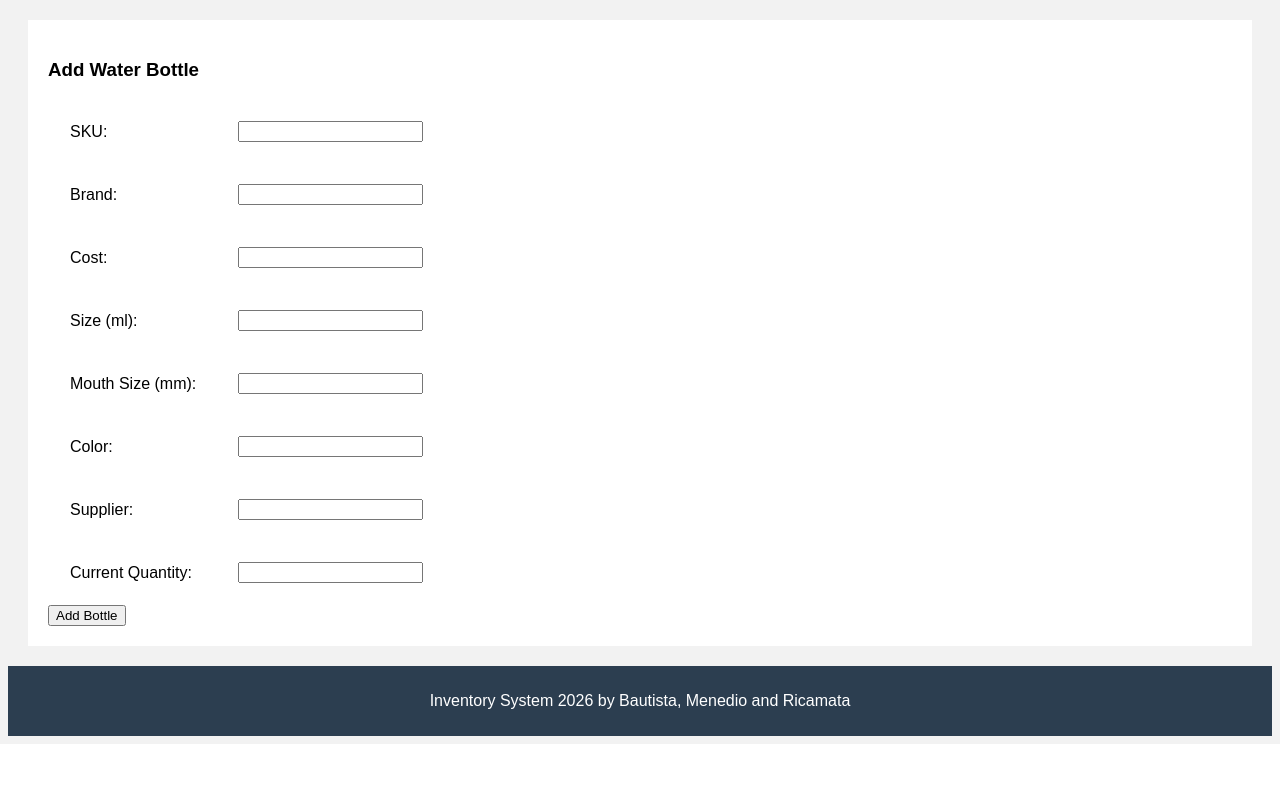
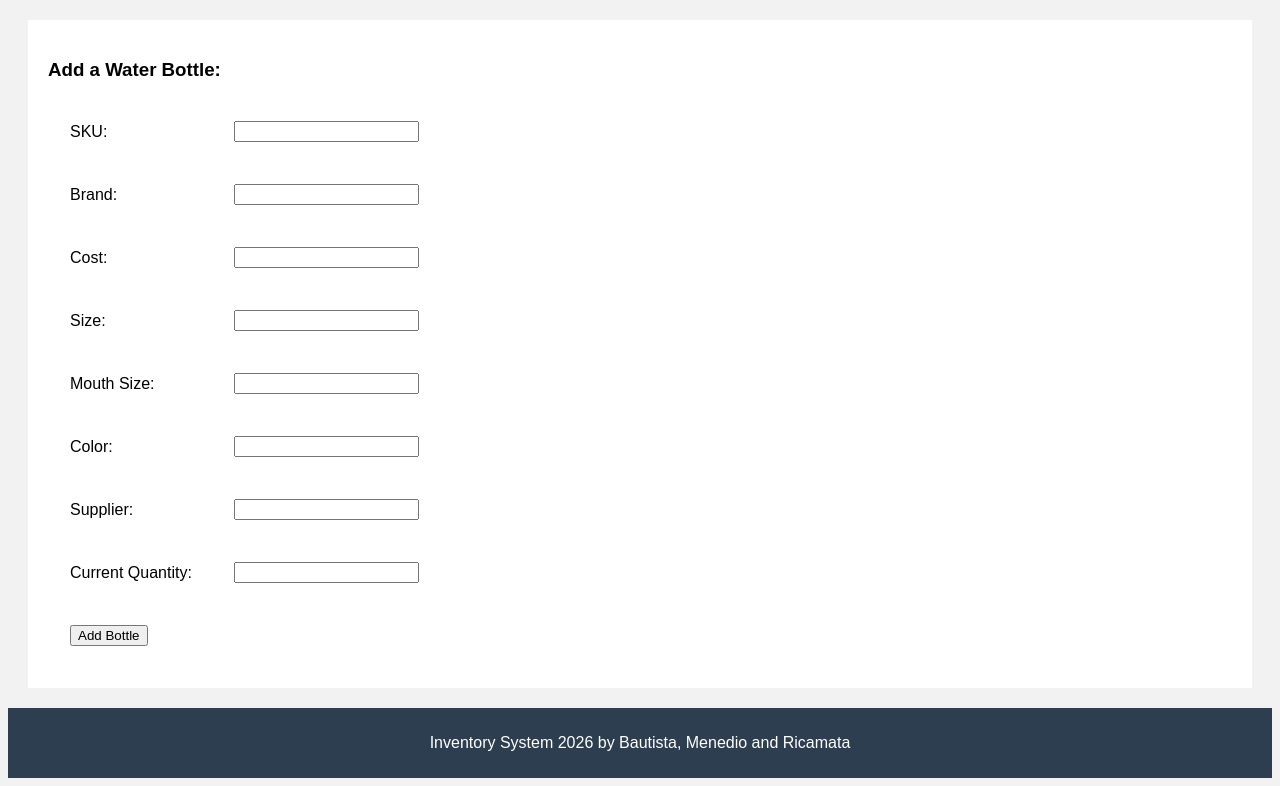
Before and after one commit to cpricamata/MOD5-EP, a Django app: template M3E-Models/MyInventoryApp/templates/MyInventoryApp/add_bottle.html in a window 1280 px wide. Shown: the part 156-942 px from the top of the page. Before the commit the page ends 900 px from the top, so only its background shows below. Run offline with Django 3.2, Linux system fonts and the light colour scheme; the template is opened without the code that fills it, so the values that code supplies are empty.

Commit message:
Reworked Add Bottles. Could add supplier textbox into the  options?

```diff
--- a/M3E-Models/MyInventoryApp/templates/MyInventoryApp/add_bottle.html
+++ b/M3E-Models/MyInventoryApp/templates/MyInventoryApp/add_bottle.html
@@ -1,43 +1,46 @@
 {% extends "MyInventoryApp/base.html" %}
 {% block content %}
-<h3>Add Water Bottle</h3>
+<h3>Add a Water Bottle: </h3>
 
 <form>
     <table cellpadding = "20">
         <tr>
-            <td><label for="sku">SKU:</label></td>
+            <td><label>SKU:</label></td>
             <td><input type="text" name="sku" min="1"></td>
         </tr>
         <tr>
-            <td><label for="brand">Brand:</label></td>
+            <td><label>Brand:</label></td>
             <td><input type="text" name="brand"></td>
         </tr>
         <tr>
-            <td><label for="cost">Cost:</label></td>
+            <td><label>Cost:</label></td>
             <td><input type="number" name="cost" step="0.01" min="0"></td>
         </tr>
         <tr>
-            <td><label for="size">Size (ml):</label></td>
-            <td><input type="number" name="size" min="0"></td>
+            <td><label>Size:</label></td>
+            <td><input type="text" name="size"></td>
         </tr>
         <tr>
-            <td><label for="mouth_size">Mouth Size (mm):</label></td>
+            <td><label>Mouth Size:</label></td>
             <td><input type="text" name="mouth_size"></td>
         </tr>
         <tr>
-            <td><label for="color">Color:</label></td>
+            <td><label>Color:</label></td>
             <td><input type="text" name="color"></td>
         </tr>
         <tr>
-            <td><label for="supplier">Supplier:</label></td>
-            <td><input type="text" name="supplier"></td>
+            <td><label>Supplier:</label></td>
+            <td><input type = text name="supplier"></td>
         </tr>
         <tr>
-            <td><label for="current_quantity">Current Quantity:</label></td>
+            <td><label>Current Quantity:</label></td>
             <td><input type="number" name="current_quantity" min="0"></td>
         </tr>
+        <tr>
+            <td><button type="submit" value="Add Bottle">Add Bottle</button></td>
+        </tr>
     </table>
-    <input type="submit" value="Add Bottle">
+
 </form>
 
 {% endblock %}
```
